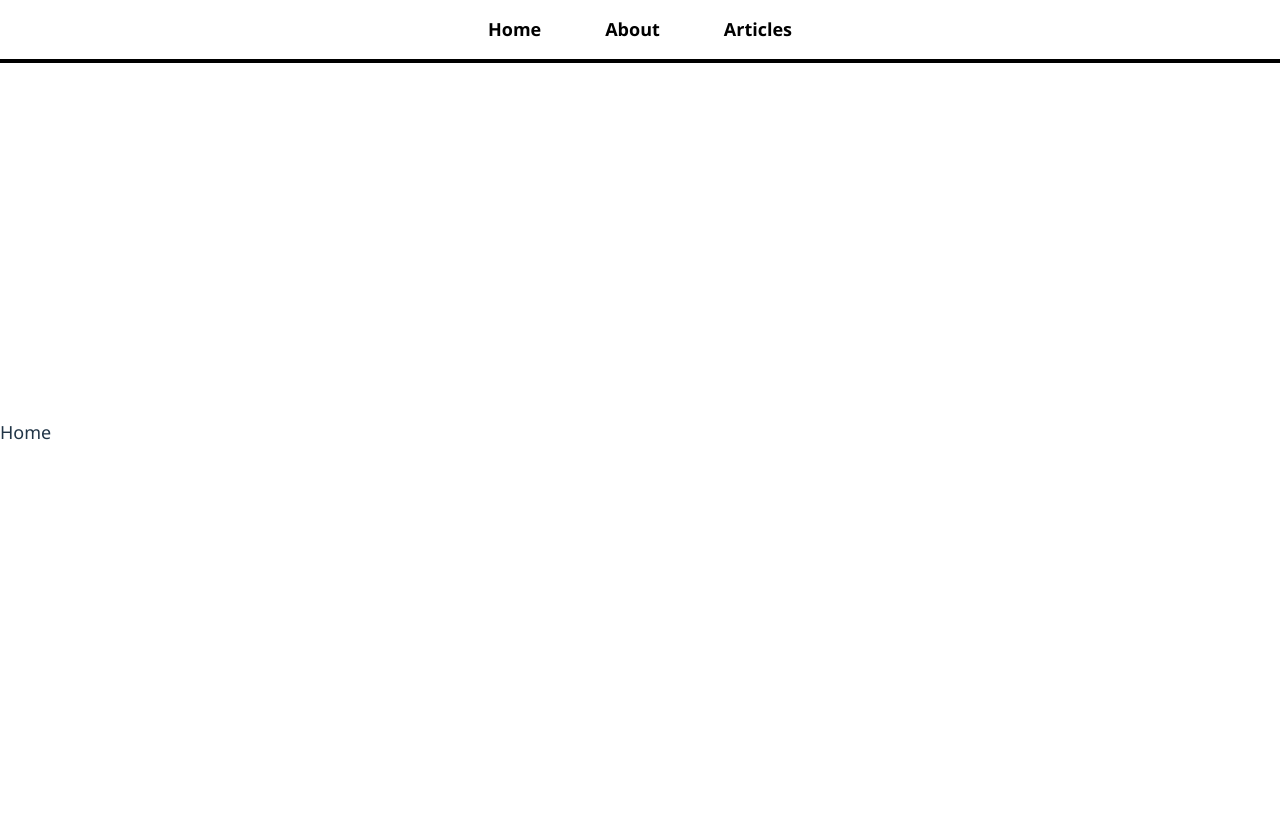
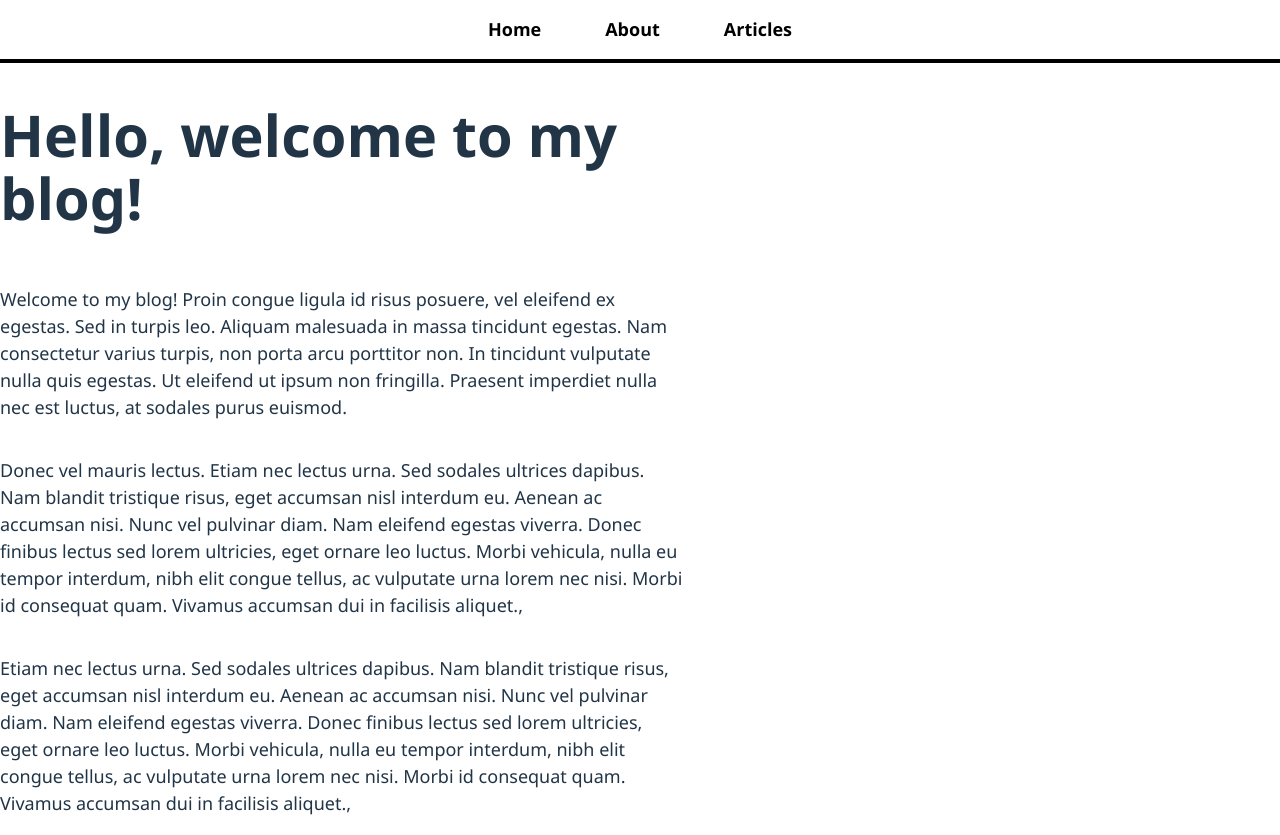
Before and after one commit to raffaez/codewise-blog, a React (Vite) app in the folder web/: page / in a window 1280 px wide. Before the commit the page ends 800 px from the top, so only its background shows below. Built offline with nearby package versions, Linux system fonts and the light colour scheme.

Commit message:
feat: show individual articles and articles list

```diff
--- /dev/null
+++ b/web/src/models/Article.ts
@@ -0,0 +1,5 @@
+export interface Article {
+  name: string;
+  title: string;
+  content: string[];
+}
--- a/web/src/pages/About.tsx
+++ b/web/src/pages/About.tsx
@@ -1,9 +1,37 @@
-import React from 'react'
+import React from "react";
 
 function About() {
   return (
-    <div>About</div>
-  )
+    <>
+      <h1>About Me</h1>
+      <p>
+        Welcome to my blog! Proin congue ligula id risus posuere, vel eleifend
+        ex egestas. Sed in turpis leo. Aliquam malesuada in massa tincidunt
+        egestas. Nam consectetur varius turpis, non porta arcu porttitor non. In
+        tincidunt vulputate nulla quis egestas. Ut eleifend ut ipsum non
+        fringilla. Praesent imperdiet nulla nec est luctus, at sodales purus
+        euismod.
+      </p>
+      <p>
+        Donec vel mauris lectus. Etiam nec lectus urna. Sed sodales ultrices
+        dapibus. Nam blandit tristique risus, eget accumsan nisl interdum eu.
+        Aenean ac accumsan nisi. Nunc vel pulvinar diam. Nam eleifend egestas
+        viverra. Donec finibus lectus sed lorem ultricies, eget ornare leo
+        luctus. Morbi vehicula, nulla eu tempor interdum, nibh elit congue
+        tellus, ac vulputate urna lorem nec nisi. Morbi id consequat quam.
+        Vivamus accumsan dui in facilisis aliquet.,
+      </p>
+      <p>
+        Etiam nec lectus urna. Sed sodales ultrices dapibus. Nam blandit
+        tristique risus, eget accumsan nisl interdum eu. Aenean ac accumsan
+        nisi. Nunc vel pulvinar diam. Nam eleifend egestas viverra. Donec
+        finibus lectus sed lorem ultricies, eget ornare leo luctus. Morbi
+        vehicula, nulla eu tempor interdum, nibh elit congue tellus, ac
+        vulputate urna lorem nec nisi. Morbi id consequat quam. Vivamus accumsan
+        dui in facilisis aliquet.,
+      </p>
+    </>
+  );
 }
 
-export default About
+export default About;
--- a/web/src/pages/Article.tsx
+++ b/web/src/pages/Article.tsx
@@ -1,16 +1,19 @@
 import React from "react";
 import { useParams } from "react-router-dom";
 import articles from "./article-content";
+import NotFound from "./NotFound";
 
 function Article() {
   const { articleId } = useParams<{ articleId: string }>();
   const article = articles.find((article) => article.name === articleId);
 
+  if (!article) return <NotFound />;
+
   return (
     <>
       <h1>{article?.title}</h1>
       {article?.content.map((paragraph) => (
-        <p>{paragraph}</p>
+        <p key={paragraph}>{paragraph}</p>
       ))}
     </>
   );
--- a/web/src/pages/ArticlesList.tsx
+++ /dev/null
@@ -1,9 +0,0 @@
-import React from 'react'
-
-function ArticlesList() {
-  return (
-    <div>ArticlesList</div>
-  )
-}
-
-export default ArticlesList
--- a/web/src/pages/Home.tsx
+++ b/web/src/pages/Home.tsx
@@ -1,7 +1,37 @@
 import React from "react";
 
 function Home() {
-  return <div>Home</div>;
+  return (
+    <>
+      <h1>Hello, welcome to my blog!</h1>
+      <p>
+        Welcome to my blog! Proin congue ligula id risus posuere, vel eleifend
+        ex egestas. Sed in turpis leo. Aliquam malesuada in massa tincidunt
+        egestas. Nam consectetur varius turpis, non porta arcu porttitor non. In
+        tincidunt vulputate nulla quis egestas. Ut eleifend ut ipsum non
+        fringilla. Praesent imperdiet nulla nec est luctus, at sodales purus
+        euismod.
+      </p>
+      <p>
+        Donec vel mauris lectus. Etiam nec lectus urna. Sed sodales ultrices
+        dapibus. Nam blandit tristique risus, eget accumsan nisl interdum eu.
+        Aenean ac accumsan nisi. Nunc vel pulvinar diam. Nam eleifend egestas
+        viverra. Donec finibus lectus sed lorem ultricies, eget ornare leo
+        luctus. Morbi vehicula, nulla eu tempor interdum, nibh elit congue
+        tellus, ac vulputate urna lorem nec nisi. Morbi id consequat quam.
+        Vivamus accumsan dui in facilisis aliquet.,
+      </p>
+      <p>
+        Etiam nec lectus urna. Sed sodales ultrices dapibus. Nam blandit
+        tristique risus, eget accumsan nisl interdum eu. Aenean ac accumsan
+        nisi. Nunc vel pulvinar diam. Nam eleifend egestas viverra. Donec
+        finibus lectus sed lorem ultricies, eget ornare leo luctus. Morbi
+        vehicula, nulla eu tempor interdum, nibh elit congue tellus, ac
+        vulputate urna lorem nec nisi. Morbi id consequat quam. Vivamus accumsan
+        dui in facilisis aliquet.,
+      </p>
+    </>
+  );
 }
 
 export default Home;
```
Also changed, not shown: web/src/components/ArticlesList.tsx (added, +28 -0 lines), web/src/pages/ArticlesListPage.tsx (added, +14 -0 lines).
